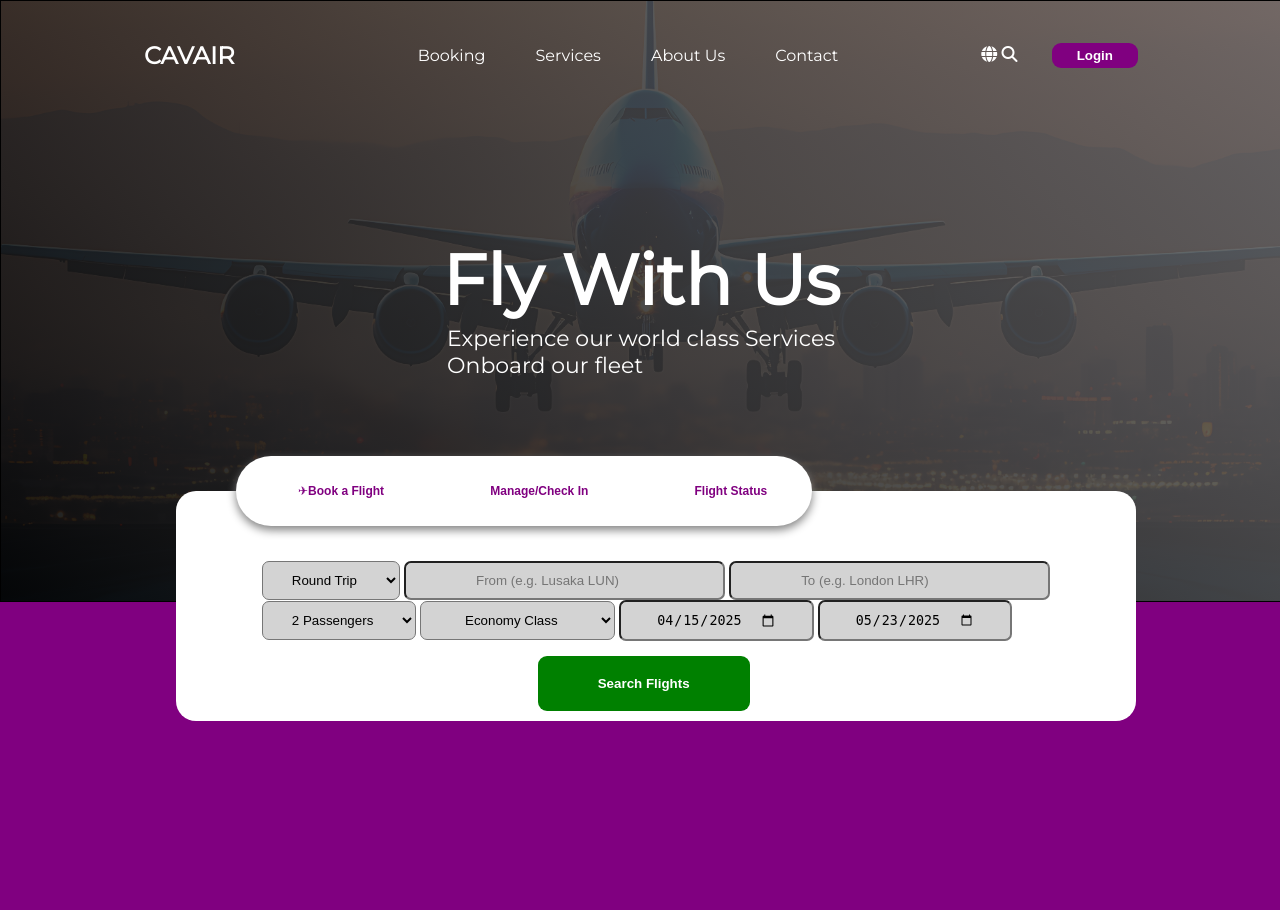
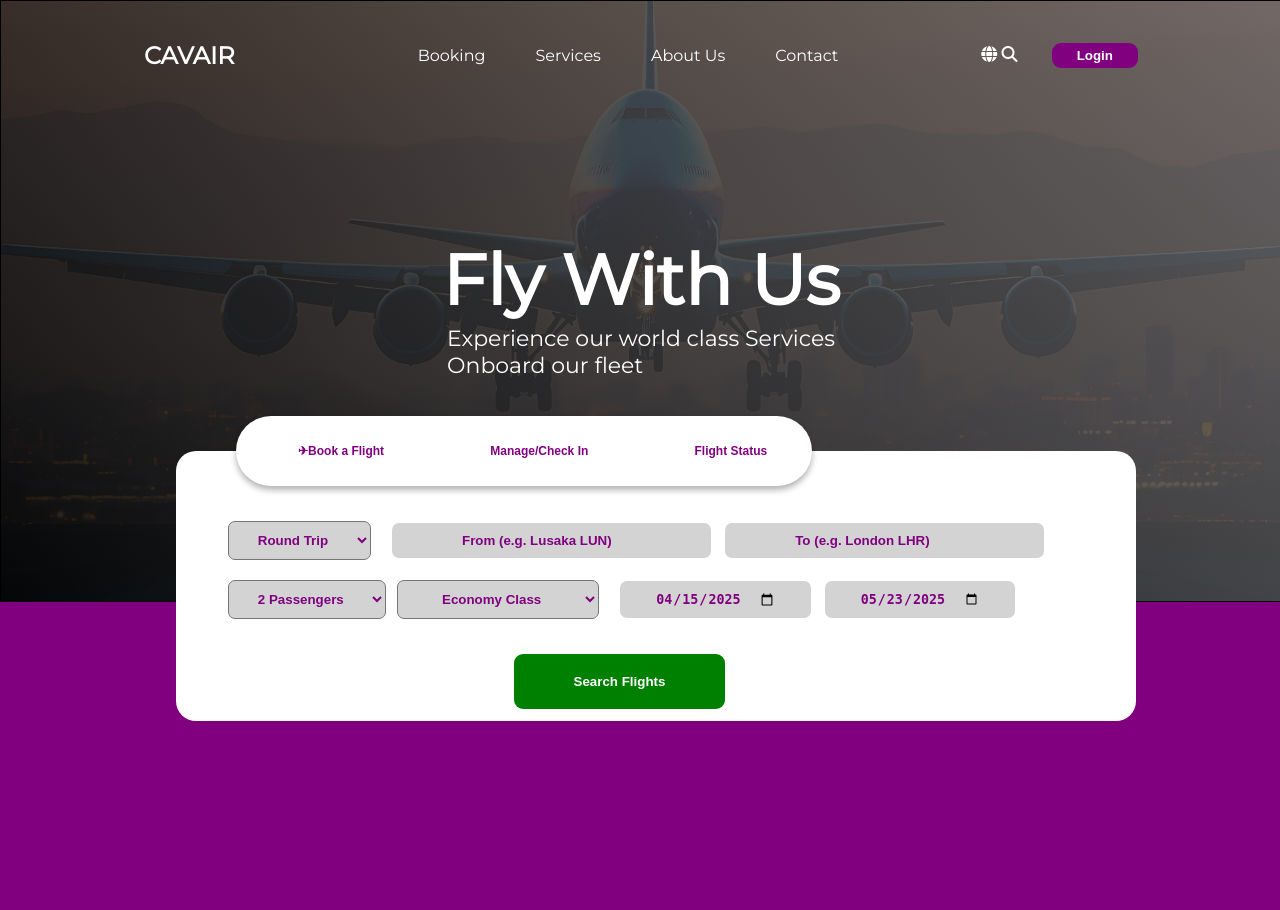
Before and after one commit to MetaADRI/Cav-Airlines, a PHP site: page /frontend/home.html in a window 1280 px wide. Shown: the top 910 px of the page. Run offline with PHP 8.4, Linux system fonts and the light colour scheme; some libraries are stand-ins or nearby versions.

Commit message:
aligned form box content

```diff
--- a/frontend/css/common.css
+++ b/frontend/css/common.css
@@ -3,7 +3,7 @@
 @import url('https://fonts.googleapis.com/css2?family=Montserrat&family=Oxygen&display=swap');
 
 :root {
-    --purple-color: purple;
+    --purple-color: rgb(173, 144, 173);
     --white-color: white;
     --montserrat-font: 'Montserrat', sans-serif;
     --oxygen-font: 'Oxygen', sans-serif;
--- a/frontend/css/home.css
+++ b/frontend/css/home.css
@@ -28,7 +28,7 @@
     left: 175px;
     bottom: -120px;
     width: 75%;
-    height: 230px;
+    height: 270px;
     background-color:white;
     border-radius: 20px;
     z-index: 2;
@@ -37,16 +37,18 @@
     width: 60%;
     height: 70px;
     background-color:white;
-    box-shadow: 0 4px 10px gray;
+    box-shadow: 0 4px 6px rgba(0, 0,0, 0.3);
     border-radius: 35px;
     position: absolute;
     top: -35px;
     left: 60px;
+    margin-bottom:7px;
+
 }
 .btn1{
     color: purple;
     font-size: 12px;
-    font-weight: 550;
+    font-weight: bolder;
     margin-left: 22px;
     margin-top: 7.5px;
     padding: 20px 40px;
@@ -70,6 +72,7 @@ select{
     padding: 10px 40px;
    background-color: lightgray;
     border-radius: 7px;
+    margin-right: 7px;
 }
 .slt1{
     padding: 10px 25px;
@@ -79,6 +82,10 @@ select{
 }
 input{
     background-color: lightgray;
+    margin-left: 10px;
+    border: none;
+    color: purple;
+    font-weight: bold;
 }
 .inp1{
     padding: 10px 35px;
@@ -92,6 +99,18 @@ input{
 .inp3{
     padding: 10px 70px;
     border-radius: 7px;
+    color: purple;
+
+
+}
+input::placeholder{
+    color: purple;
+    font-weight: bold;
+}
+
+select,option{
+    color: purple;
+    font-weight: bold;
 }
 .inp4{
     padding: 10px 70px;
@@ -115,3 +134,11 @@ input{
     height: 1500px;
      background-color: purple;
 }
+.form-row{
+    margin-bottom: 20px;
+
+}
+.flight-form{
+    margin-right: 40px;
+
+}
--- a/frontend/home.html
+++ b/frontend/home.html
@@ -68,6 +68,7 @@
                          </select>
                          <select>
                            <option>Economy Class</option>
+                           <option>First Class</option>
                          </select>
                          <input class="inp1" type="date" value="2025-04-15">
                          <input class="inp2" type="date" value="2025-05-23">
@@ -76,7 +77,10 @@
                        <button class="btn2" type="submit" class="search-btn">Search Flights</button>
                      </form>
                    </div>
+
+
                  </div>
+
                </section>
 
           </div>
```
